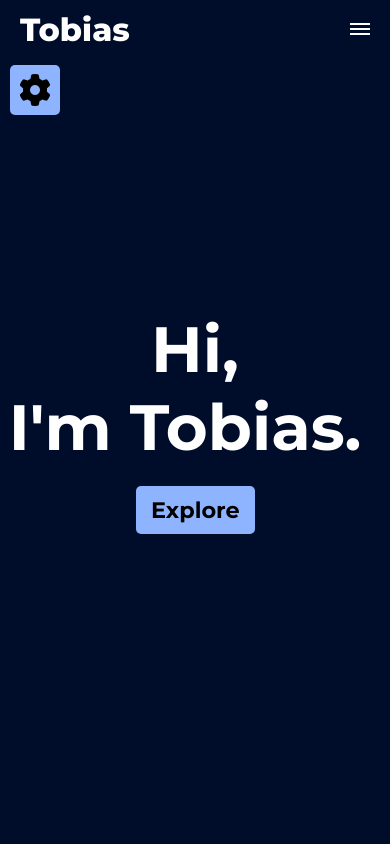
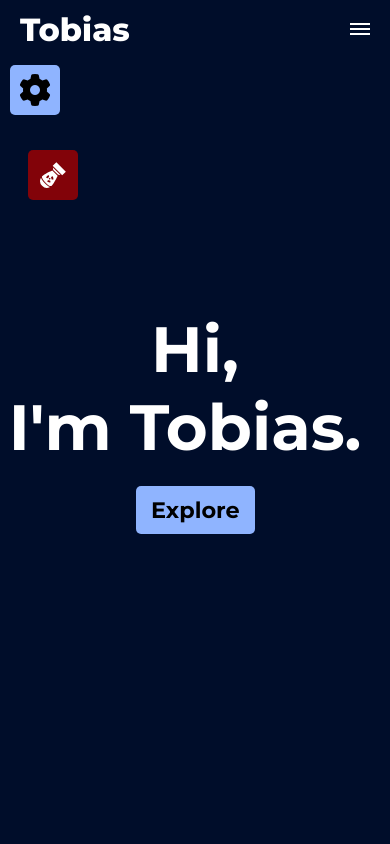
Before and after one commit to tobiasvdorp/react-portfoliowebsite, a React (Create React App) app in the folder react-portfolio/: page / in a window 390 px wide. Shown: the top 844 px of the page. Built offline with nearby package versions, Linux system fonts and the light colour scheme; a web font is replaced by a local one.

Commit message:
Fully functional nuclear button implemented

```diff
--- a/react-portfolio/src/components/css/responsive.css
+++ b/react-portfolio/src/components/css/responsive.css
@@ -40,4 +40,8 @@
     top: 65px !important;
     left: 10px !important;
   }
+  .nuclear {
+    top: 120px;
+    left: 10px;
+  }
 }
--- a/react-portfolio/src/components/js/CallToAction.js
+++ b/react-portfolio/src/components/js/CallToAction.js
@@ -15,6 +15,7 @@ function CallToAction() {
           style={{ color: "var(--text)" }}
         />
       </h1>
+      <div className="flex">
         <a
           className="button animate__animated animate__swing animate__delay-1s animate__flipInX"
           href="#aboutme"
@@ -22,6 +23,7 @@ function CallToAction() {
           Explore
         </a>
       </div>
+    </div>
   );
 }
 
--- a/react-portfolio/src/components/js/FilterButton.js
+++ b/react-portfolio/src/components/js/FilterButton.js
@@ -1,10 +1,10 @@
 import React from "react";
 import { GiSettingsKnobs } from "react-icons/gi/";
 
-export default function FilterButton({ open, handleClick }) {
+export default function FilterButton({ open, openFilters }) {
   return (
     <>
-      <button className="filter-icon button" onClick={handleClick}>
+      <button className="filter-icon button" onClick={openFilters}>
         <GiSettingsKnobs className="" />
       </button>
     </>
--- /dev/null
+++ b/react-portfolio/src/components/js/NuclearButton.js
@@ -0,0 +1,20 @@
+import React from "react";
+import { GiNuclearBomb } from "react-icons/gi";
+import { MdAutoFixHigh } from "react-icons/md";
+import "animate.css/animate.min.css";
+
+export default function NuclearButton({
+  buttonClass,
+  startCountdown,
+  repairWebsite,
+}) {
+  return (
+    <button
+      className={`nuclear animate__animated animate__bounceInLeft ${buttonClass}`}
+      onClick={buttonClass === "destruct" ? startCountdown : repairWebsite}
+      id="destruction"
+    >
+      {buttonClass === "repair" ? <MdAutoFixHigh /> : <GiNuclearBomb />}
+    </button>
+  );
+}
--- a/react-portfolio/src/components/js/Projects.js
+++ b/react-portfolio/src/components/js/Projects.js
@@ -120,7 +120,7 @@ function Projects() {
   ];
   const [open, setOpen] = useState(false);
 
-  const handleClick = () => {
+  const openFilters = () => {
     setOpen(!open);
   };
 
@@ -128,7 +128,7 @@ function Projects() {
     <div className="projects " id="projects">
       <div className="flex">
         <h2 className="title2">Projects.</h2>
-        <FilterButton handleClick={handleClick} />
+        <FilterButton openFilters={openFilters} />
       </div>
       {open && (
         <Filters
--- a/react-portfolio/src/components/js/SuperSecret.js
+++ b/react-portfolio/src/components/js/SuperSecret.js
@@ -1,3 +1,102 @@
+import React, { useState } from "react";
+import NuclearButton from "./NuclearButton";
+import "../../index.css";
+
 export default function SuperSecret() {
-  return <></>;
+  const [timer, setTimer] = useState(null);
+
+  const [buttonClass, setButtonClass] = useState("destruct");
+  const [isDestroyed, setIsDestroyed] = useState(false);
+  const [isVisible, setIsVisible] = useState(true);
+
+  const startCountdown = () => {
+    if (isDestroyed) {
+      repairWebsite();
+      return;
+    }
+
+    const isConfirmed = window.confirm(
+      "Are you sure you want to destroy this website? (PLEASE DON'T!!!)"
+    );
+    if (!isConfirmed) {
+      return;
+    }
+
+    let counter = 3;
+    setTimer(counter);
+    const intervalId = setInterval(() => {
+      counter -= 1;
+      setTimer(counter);
+
+      if (counter <= 0) {
+        clearInterval(intervalId);
+        setTimer("Activated");
+        selfDestructor();
+      }
+    }, 1000);
+  };
+  const [showRepairButton, setShowRepairButton] = useState(false);
+
+  const selfDestructor = () => {
+    // Add glitch animation
+    document.getElementById("glitch").classList.add("glitch-animated");
+
+    setTimeout(() => {
+      // Add glitch background after 1 second
+      document.getElementById("home").classList.add("glitch-background");
+    }, 1000);
+
+    setTimeout(() => {
+      // Add the 'glitch' class after 1 second
+      document.getElementById("glitch").classList.add("glitch");
+
+      setIsDestroyed(true);
+      setButtonClass("repair");
+    }, 1000);
+    setTimeout(() => {
+      setShowRepairButton(true); // Toon de reparatieknop na 2 seconden
+    }, 2000);
+  };
+
+  const repairWebsite = () => {
+    // Remove the 'glitch-animated' class
+    document.getElementById("glitch").classList.remove("glitch-animated");
+
+    setTimeout(() => {
+      // Add the 'glitch-animated' class back for 1 second
+      document.getElementById("glitch").classList.add("glitch-animated");
+    }, 1000);
+
+    setTimeout(() => {
+      // Remove all glitch-related classes and background
+      document
+        .getElementById("glitch")
+        .classList.remove("glitch", "glitch-animated");
+      document.getElementById("home").classList.remove("glitch-background");
+
+      // Reset button and timer
+      setTimer(null);
+
+      setIsDestroyed(false);
+      setButtonClass("destruct");
+      setIsVisible(false);
+    }, 2000);
+  };
+
+  return (
+    <>
+      {isVisible && (
+        <>
+          <div className="destroy">
+            <NuclearButton
+              startCountdown={startCountdown}
+              repairWebsite={repairWebsite}
+              buttonClass={isDestroyed ? "repair" : "destruct"}
+            />
+            <div className="timer">{timer !== null ? `${timer}` : ""}</div>
+          </div>
+        </>
+      )}
+    </>
+  );
 }
--- a/react-portfolio/src/index.css
+++ b/react-portfolio/src/index.css
@@ -149,3 +149,163 @@ footer {
   align-items: center;
   gap: 10px;
 }
+
+/* Static glitch effect based on the 5% keyframe */
+.glitch {
+  transform: skewX(4deg);
+  text-shadow: 0px -2rem magenta, -5px 5px #fe0000;
+}
+
+.glitch-animated {
+  animation: glitch 0.4s linear 2;
+}
+@keyframes glitch {
+  0%,
+  50%,
+  100% {
+    transform: skewX(0deg) translateX(0px) scale(1, 1);
+    text-shadow: 0px 0 cyan;
+    clip-path: none;
+  }
+  5%,
+  15%,
+  25% {
+    transform: skewX(12deg) translateX(-5px) scale(1, -1);
+    text-shadow: 0px -2rem magenta, -5px 5px #fe0000;
+  }
+  10%,
+  30% {
+    transform: skewX(25deg) translateX(15px) scale(1, 1);
+    text-shadow: -1rem 2rem yellow;
+  }
+  35%,
+  45% {
+    transform: skewX(-12deg) translateX(-5px) scale(1, 1);
+    text-shadow: -1rem 2rem #fe0000, -10px 0px #ff00fe;
+  }
+  11%,
+  14% {
+    clip-path: polygon(
+      100% 0,
+      0 18%,
+      99% 46%,
+      0 78%,
+      100% 100%,
+      100% 57%,
+      0 100%,
+      100% 76%,
+      0 59%,
+      100% 35%,
+      0 37%,
+      100% 21%
+    );
+  }
+  12%,
+  16% {
+    clip-path: polygon(
+      0 51%,
+      0 29%,
+      100% 0,
+      0 14%,
+      99% 57%,
+      100% 23%,
+      0 100%,
+      100% 72%,
+      0 0,
+      100% 100%
+    );
+  }
+  13%,
+  17% {
+    clip-path: polygon(
+      0% 0%,
+      99% 0%,
+      99% 8%,
+      0% 7%,
+      0% 14%,
+      99% 15%,
+      100% 22%,
+      0% 22%,
+      0% 30%,
+      99% 30%,
+      99% 39%,
+      0% 37%,
+      0% 43%,
+      100% 45%,
+      100% 50%,
+      0% 49%,
+      0% 56%,
+      99% 57%,
+      99% 63%,
+      0% 63%,
+      0% 68%,
+      99% 68%,
+      99% 75%,
+      0% 76%,
+      0% 81%,
+      100% 83%,
+      100% 89%,
+      0% 88%,
+      0% 94%,
+      100% 95%,
+      100% 100%,
+      0% 99%
+    );
+  }
+}
+
+.destroy {
+  display: flex;
+  justify-content: center;
+  align-items: center;
+  gap: 20px;
+  position: fixed;
+  top: 150px;
+  left: 28px;
+  z-index: 1000;
+  font-weight: 600;
+  font-size: 35px;
+}
+
+.repair:hover {
+  border-color: lime;
+  box-shadow: 0 0 8px 1px lime;
+  color: lime;
+  background-color: var(--background);
+}
+
+.glitch-background {
+  background-image: url("../src/components/images/glitch.jpeg");
+}
+
+.nuclear {
+  font-size: 28px;
+  background-color: #820309;
+  color: white;
+  border-radius: 5px;
+  display: flex;
+  align-items: center;
+  cursor: pointer;
+  padding: 11px;
+}
+
+.nuclear.repair {
+  background-color: green;
+  color: white;
+  animation: shadowPulse 2s infinite;
+}
+
+@keyframes shadowPulse {
+  0% {
+    box-shadow: 0 0 5px #00ff00;
+    transform: scale(1);
+  }
+  50% {
+    box-shadow: 0 0 20px #00ff00, 0 0 30px #00ff00;
+    transform: scale(1.2);
+  }
+  100% {
+    box-shadow: 0 0 5px #00ff00;
+    transform: scale(1);
+  }
+}
--- a/react-portfolio/src/pages/Home.js
+++ b/react-portfolio/src/pages/Home.js
@@ -9,13 +9,15 @@ import "../App.css";
 import SettingsMenu from "../components/js/SettingsMenu";
 import Footer from "../components/js/Footer";
 import SuperSecret from "../components/js/SuperSecret";
-function Home() {
+
+function Home(selfDestructor) {
   return (
     <>
-      <Navbar />
+      <Navbar className="" />
       <SettingsMenu />
-
-      <main id="home">
+      <SuperSecret />
+      <div id="glitch">
+        <main id="home" className="">
           <CallToAction />
 
           <Aboutme />
@@ -23,10 +25,11 @@ function Home() {
           <Projects />
 
           <SkillFolder />
-        <SuperSecret />
+
           <Contact />
         </main>
         <Footer />
+      </div>
     </>
   );
 }
```
Also changed, not shown: react-portfolio/src/firebase.js (deleted, +0 -13 lines), react-portfolio/src/components/images/glitch.jpeg (added). Lines whose indentation alone changed are shown as unchanged.
